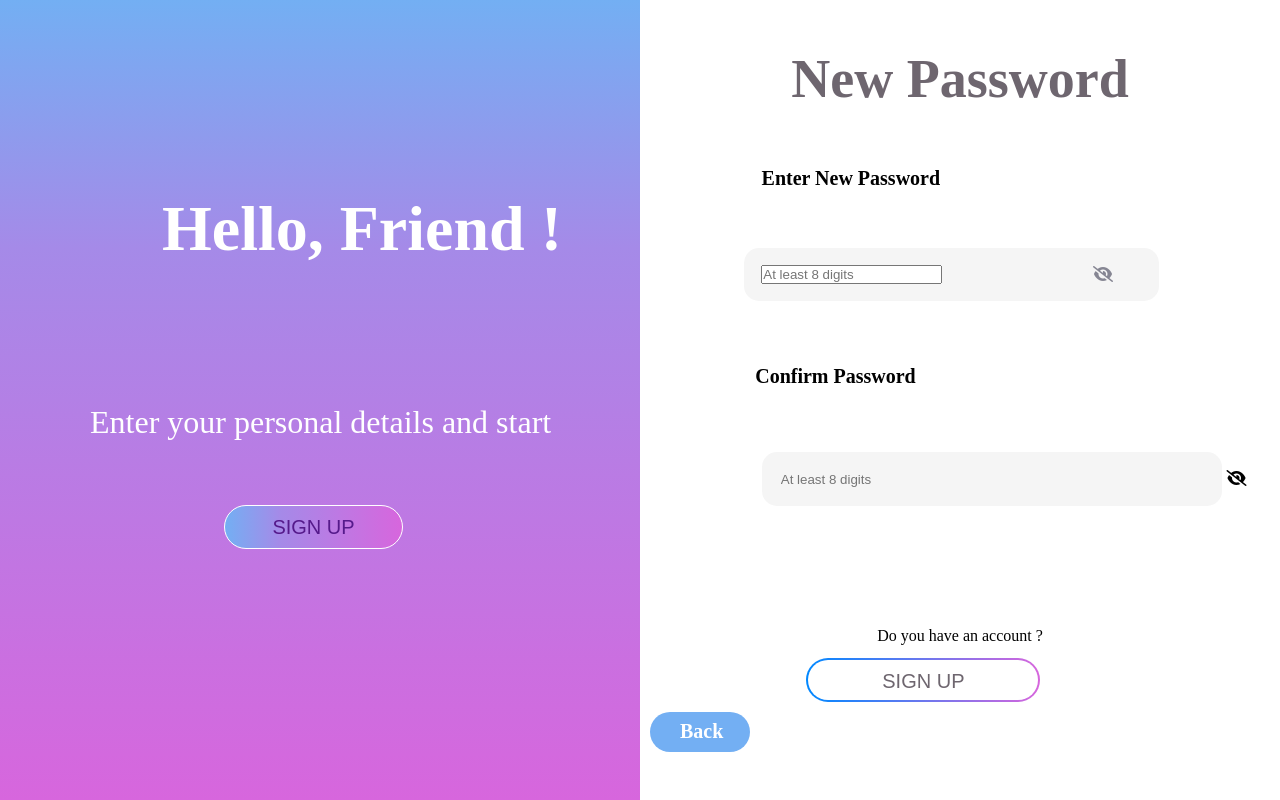
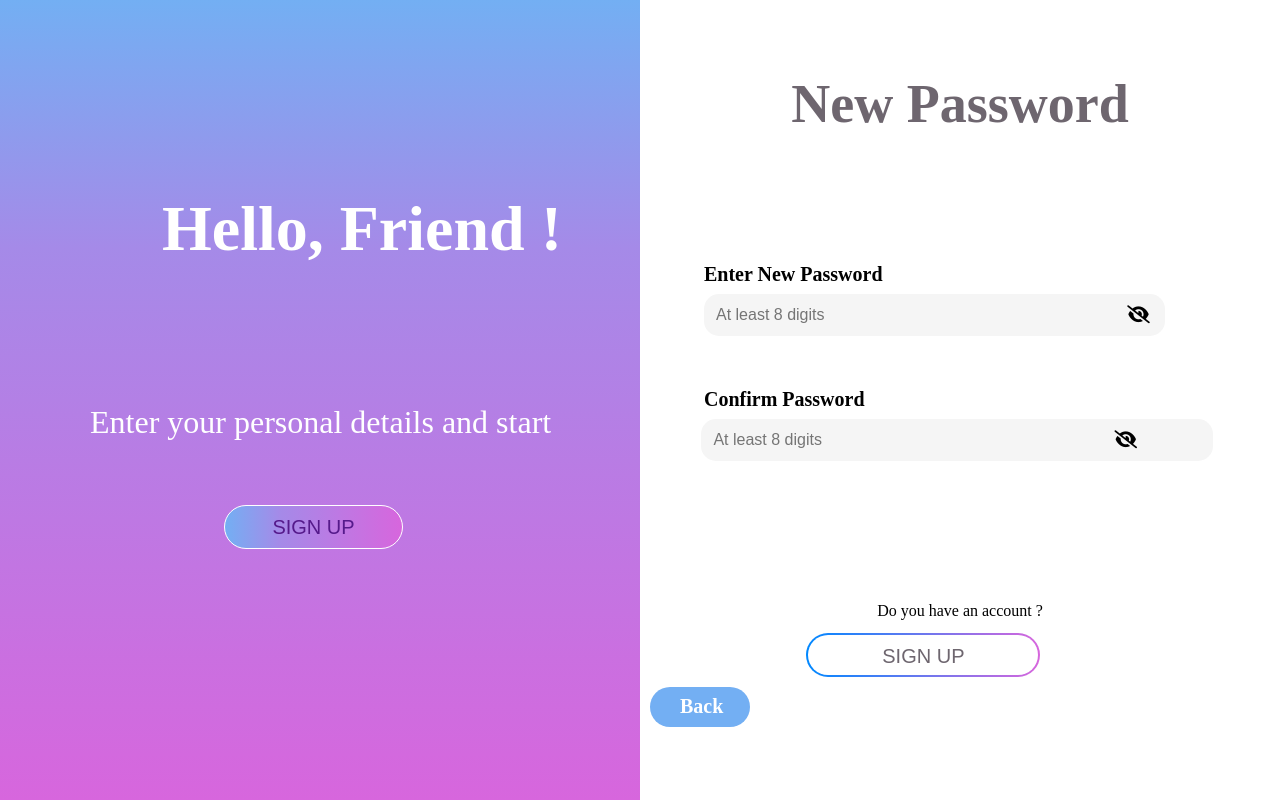
Before and after one commit to ElizaAgabalazade/CV-new, a plain HTML site: page New_Password.html in a window 1280 px wide. Drawn offline with Linux system fonts and the light colour scheme.

Commit message:
New_Password is ready

```diff
--- a/New_Password.html
+++ b/New_Password.html
@@ -24,19 +24,20 @@
             <div class="top">
                 <h1>New Password</h1>
             </div>
+
             <div class="section__right_2">
-                <p>Enter New Password</p>
-                <div class="enter"><input type="password" id="password" minlength="8" required
-                        placeholder="At least 8 digits" />
-                    <i class="fa-solid fa-eye-slash toggle-password" id="toggleIcon" onclick="togglePassword()"></i>
+               <p>Enter New Password</p>
+                <div class="enter">
+                    <input type="password" id="newPassword" minlength="8" required placeholder="At least 8 digits" />
+                    <i class="fa-solid fa-eye-slash toggle-password" data-target="newPassword"></i>
                 </div>
             </div>
-            <p class="confirm_pasword">Confirm Password</p>
+            <p class="confirm_password_w">Confirm Password</p>
             <div class="confirm">
-                <input type="password" id="password" minlength="8" required placeholder="At least 8 digits"
-                    class="confirm" />
-                <i class="fa-solid fa-eye-slash toggle-password" id="toggleIcon" onclick="togglePassword()"></i>
+                <input type="password" id="confirmPassword" minlength="8" required placeholder="At least 8 digits" />
+                <i class="fa-solid fa-eye-slash toggle-password" data-target="confirmPassword"></i>
             </div>
+
             <div class="section_right_3">
                 <p>Do you have an account ?</p>
                 <button class="btn_r">
--- a/css/New_Password.css
+++ b/css/New_Password.css
@@ -21,6 +21,7 @@ section {
 .section_left {
     display: flex;
     flex-direction: column;
+    flex-wrap: wrap;
     width: 50%;
     height: 100%;
     background: linear-gradient(to bottom,
@@ -87,69 +88,54 @@ section {
 }
 
 .section__right_2 {
-    display: flex;
-    flex-direction: column;
-    margin-left: 10%;
+  display: flex;
+  flex-direction: column;
+  margin-left: 10%;
+  margin-top: 20%;
+}
+
+.section__right_2 p {
+  font-size: 20px;
+  font-weight: 700;
+  margin-bottom: 8px;
+}
+.confirm_password_w{
+    font-size: 20px;
+  font-weight: 700;
+  margin-bottom: 8px;
+  margin-left: 10%;
+ margin-top: 5%;
+}
+
+.enter,
+.confirm {
+  position: relative;
+  width: 80%;          /* input-un eni */
+  margin-bottom: 20px; /* input-lar arası boşluq */
 
 }
 
-.section__right_2 p {
-    margin-top: 5%;
-    /* background-color: red; */
-    margin-left: 10%;
-    font-size: 20px;
-    font-weight: 700;
-    margin-top: 10%;
-}
-.confirm_pasword{
-margin-top: 5%;
-    /* background-color: red; */
-    margin-left: 18%;
-    font-size: 20px;
-    font-weight: 700;
-    margin-top: 10%;
-}
-.enter{
-    margin-top: 10%;
-    margin-top: 10%;
-    margin-left: 40px;
-    width: 72%;
-    padding: 3%;
-    border-radius: 15px;
-    outline: none;
-    border: none;
-    color: #868693;
-    font-size: 20;
-    background-color: #F5F5F5;
-    position: relative;
-}
-
-.section__right_2 i {
-    position: absolute;
-    right: 11%;
-    bottom: 36%;
-
+.enter input,
+.confirm input {
+  width: 100%;
+  padding: 12px 40px 12px 12px; /* sağda ikona yer qalsın */
+  border-radius: 15px;
+  border: none;
+  background-color: #f5f5f5;
+  font-size: 16px;
+  outline: none;
 }
 .confirm input{
-     margin-top: 10%;
-    margin-top: 10%;
-    margin-left: 19%;
-    width: 72%;
-    padding: 3%;
-    border-radius: 15px;
-    outline: none;
-    border: none;
-    color: #868693;
-    font-size: 20;
-    background-color: #F5F5F5;
-    position: relative;
-
-i{
-    position: absolute;
-     right: 6%;
-    bottom: 36%;
-    background-color: red;
+    margin-left: 12%;
 }
+.toggle-password {
+  position: absolute;
+  right: 15px;
+  top: 50%;
+  transform: translateY(-50%);
+  cursor: pointer;
+  font-size: 18px;
+  color: #000;
 }
 .section_right_3 {
     display: flex;
--- a/js/new_password.js
+++ b/js/new_password.js
@@ -1,14 +1,41 @@
-function togglePassword() {
-  const input = document.getElementById("password");
-  const icon = document.getElementById("toggleIcon");
+document.querySelectorAll(".toggle-password").forEach(icon => {
+  icon.addEventListener("click", () => {
+    const inputId = icon.getAttribute("data-target");
+    const input = document.getElementById(inputId);
 
-  if (input.type === "password") {
-    input.type = "text";  // göstər
-    icon.classList.remove("fa-eye-slash");
-    icon.classList.add("fa-eye");
-  } else {
-    input.type = "password"; // gizlət
-    icon.classList.remove("fa-eye");
-    icon.classList.add("fa-eye-slash");
-  }
-}
+    input.type = input.type === "password" ? "text" : "password";
+
+    icon.classList.toggle("fa-eye");
+    icon.classList.toggle("fa-eye-slash");
+  });
+});
+
+const newPassword = document.getElementById('newPassword');
+const confirmPassword = document.getElementById('confirmPassword');
+
+newPassword.addEventListener('keydown', e => {
+    if (e.key === 'Enter') {
+        e.preventDefault();
+        confirmPassword.focus();
+    }
+});
+
+confirmPassword.addEventListener('keydown', e => {
+    if (e.key === 'Enter') {
+        e.preventDefault();
+
+        if (newPassword.value !== confirmPassword.value) {
+            alert('Passwords do not match!');
+            return;
+        }
+
+        fetch('/register', {
+            method: 'POST',
+            headers: { 'Content-Type': 'application/json' },
+            body: JSON.stringify({ password: newPassword.value })
+        })
+        .then(res => res.json())
+        .then(data => console.log('Server response:', data))
+        .catch(err => console.error(err));
+    }
+});
```
